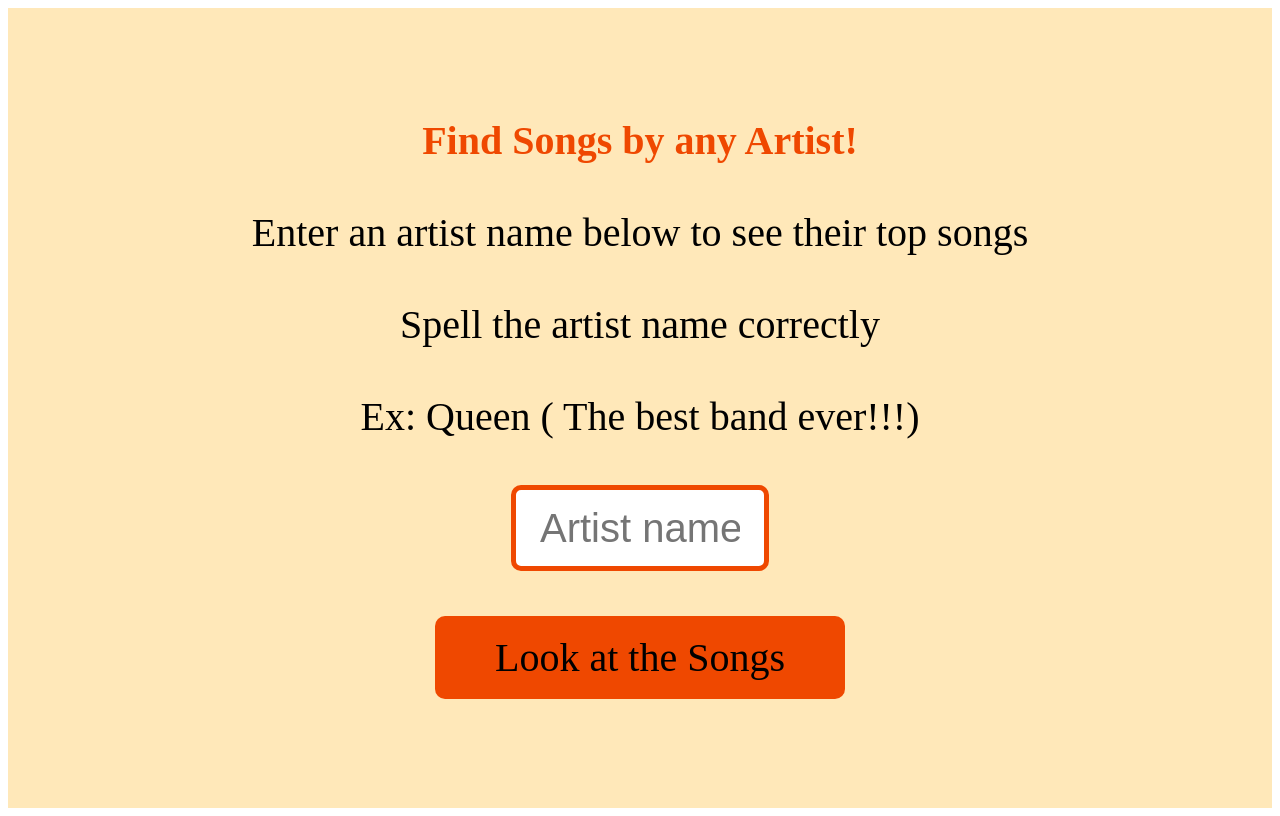
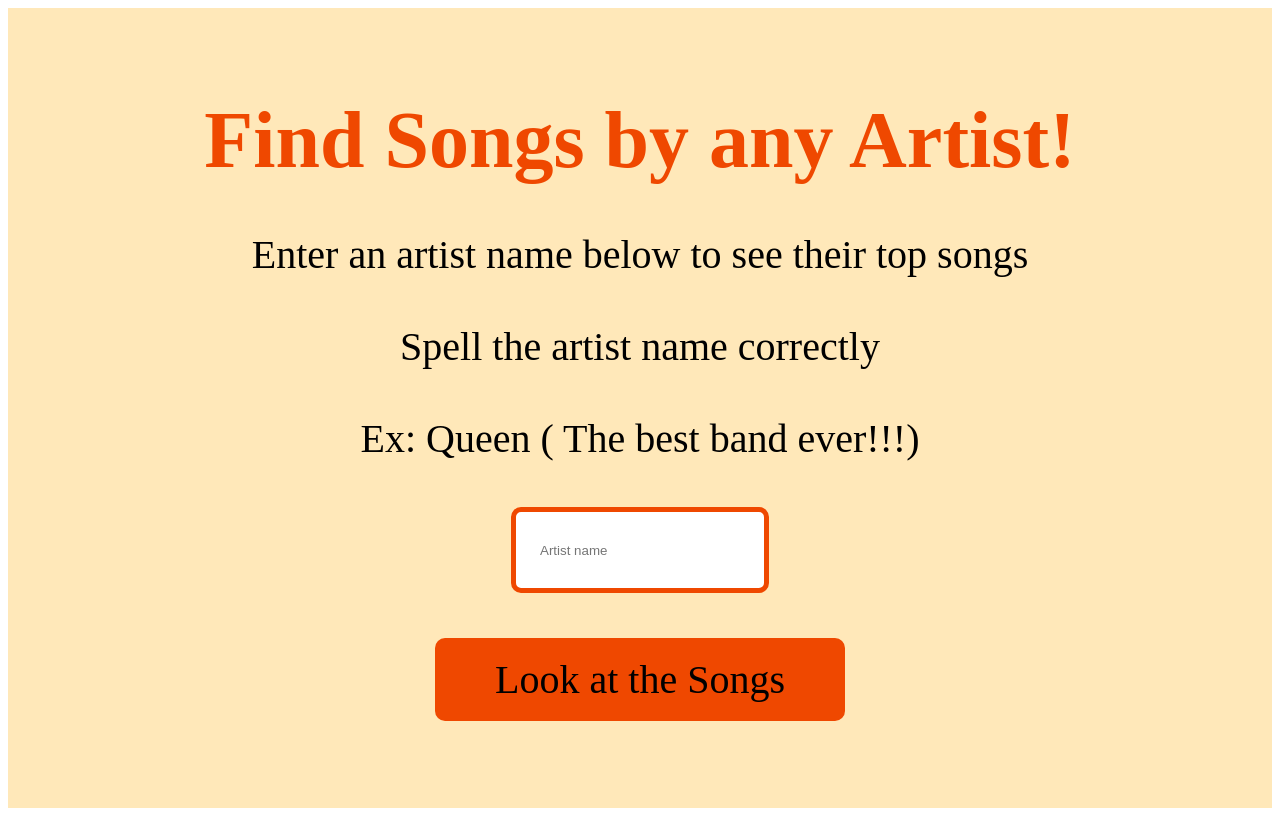
Before and after one commit to RJames34/cs391web2-mp-4, a Next.js app: page / in a window 1280 px wide. Built offline with nearby package versions, Linux system fonts and the light colour scheme.

Commit message:
Remove font-size from styled components
Removed font-size property from multiple styled components.

```diff
--- a/app/page.tsx
+++ b/app/page.tsx
@@ -17,19 +17,16 @@ const StyledDiv = styled.div`
 `;
 
 const StyledH1 = styled.h1`
-    font-size: 100%;
     color: #ef4800;
     margin: 0;
 `;
 
 const StyledP = styled.p`
-    font-size: 100%;
     color: Black;
     margin: 0;
 `;
 
 const StyledInput = styled.input`
-    font-size: 100%;
     color: Black;
     padding: 18px 24px;
     width: 200px;
@@ -39,7 +36,6 @@ const StyledInput = styled.input`
 `;
 
 const StyledLink = styled(Link)`
-    font-size: 100%;
     padding: 18px 60px;
     background: #ef4800;
     color: Black;
```
